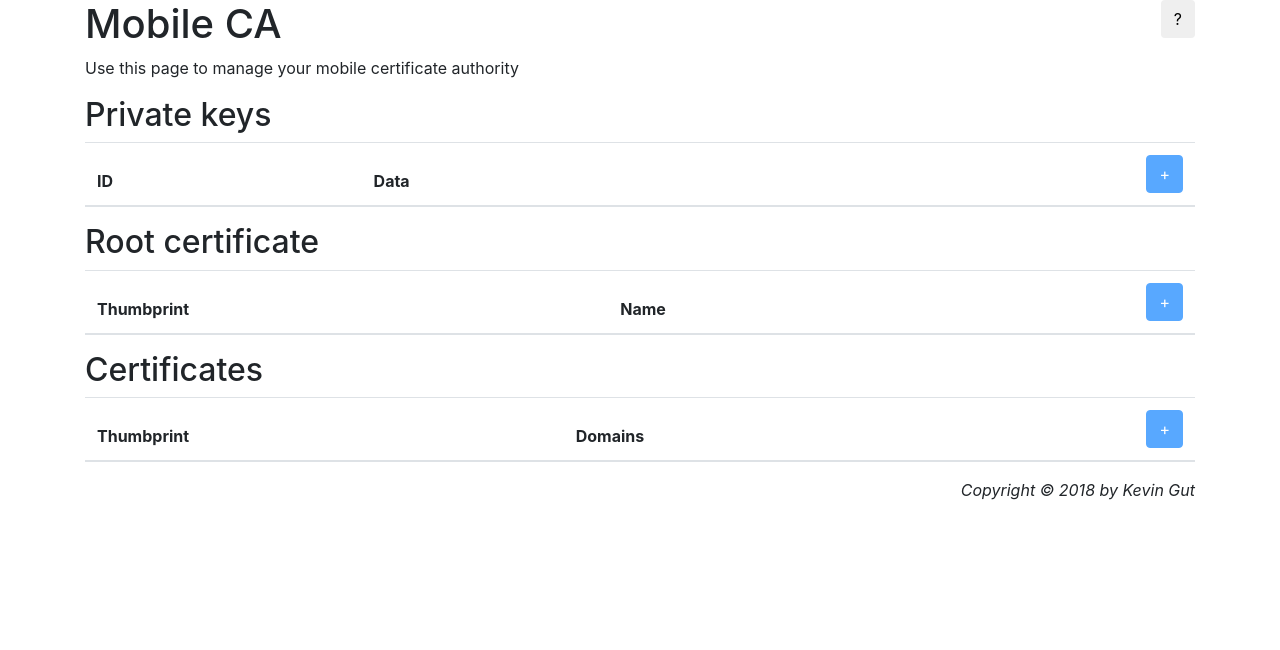
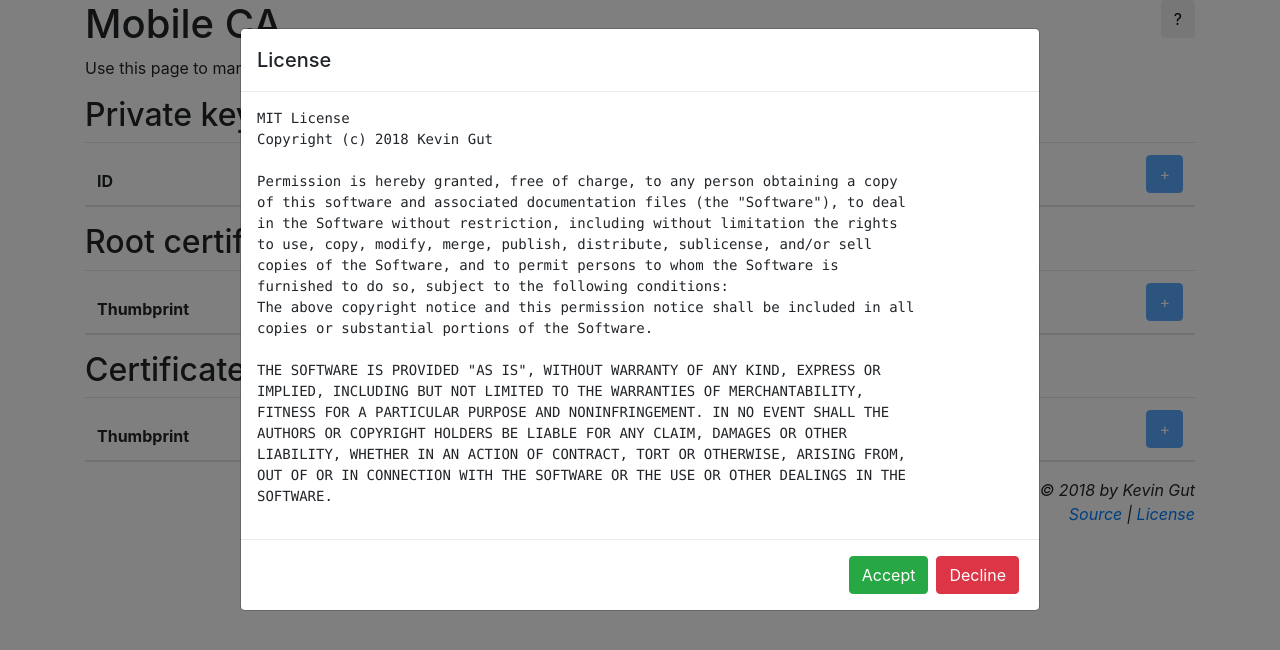
Before and after one commit to AyrA/mobile-ca, a plain HTML site: page mobile-ca/Resources/index.html in a window 1280 px wide. Drawn offline with nearby package versions, Linux system fonts and the light colour scheme; files that its build step writes are made by us from their sources; no server answers.

Commit message:
Adding license window

```diff
--- a/mobile-ca/Resources/api.js
+++ b/mobile-ca/Resources/api.js
@@ -463,12 +463,20 @@ function doConfirm(title, text, cb) {
     $("#modConfirm").modal("show");
 }
 
+function showLic(requireConfirm) {
+    $("#modLicense .btn-success")[!requireConfirm ? "hide" : "show"]();
+    $("#modLicense .btn-danger")[!requireConfirm ? "hide" : "show"]();
+    $("#modLicense .btn-secondary")[requireConfirm ? "hide" : "show"]();
+    $("#modLicense").modal("show");
+}
+
 function toDate(jsonDate) {
     var d = new Date(jsonDate);
     return d.toLocaleDateString() + " " + d.toLocaleTimeString();
 }
 
 document.addEventListener("DOMContentLoaded", function () {
+    var init = function () {
         loadConfig(function () {
             getKeys();
             getCA();
@@ -753,4 +761,22 @@ document.addEventListener("DOMContentLoaded", function () {
             $("#modConfirm").data("result", false);
             $("#modConfirm").modal("hide");
         });
+        $("#lnkLic").on("click", function () { showLic(localStorage.getItem("lic_accept") !== "y"); });
+    };
+
+    if (localStorage.getItem("lic_accept") !== "y") {
+        showLic(true);
+        $("#modLicense .btn-success").on("click", function () {
+            $("#modLicense").modal("hide");
+            localStorage.setItem("lic_accept", "y");
+            init();
         });
+        $("#modLicense .btn-danger").on("click", function () {
+            $("#modLicense").modal("hide");
+            $(".container").html("<h1>License declined</h1><a href=\"/\">Reload</a>");
+        });
+    }
+    else {
+        init();
+    }
+});
--- a/mobile-ca/Resources/index.html
+++ b/mobile-ca/Resources/index.html
@@ -56,7 +56,49 @@
             <tbody></tbody>
         </table>
 
-        <div class="text-right"><i>Copyright &copy; 2018 by Kevin Gut</i></div>
+        <div class="text-right">
+            <i>
+                Copyright &copy; 2018 by Kevin Gut<br />
+                <a target="_blank" rel="noopener" href="https://github.com/AyrA/mobile-ca">Source</a> |
+                <a href="#" id="lnkLic">License</a>
+            </i>
+        </div>
+    </div>
+
+    <div id="modLicense" class="modal" tabindex="-1" role="dialog" data-backdrop="static" data-keyboard="false">
+        <div class="modal-dialog modal-lg" role="document">
+            <div class="modal-content">
+                <div class="modal-header">
+                    <h5 class="modal-title">License</h5>
+                </div>
+                <div class="modal-body">
+                    <pre>MIT License
+Copyright (c) 2018 Kevin Gut
+
+Permission is hereby granted, free of charge, to any person obtaining a copy
+of this software and associated documentation files (the "Software"), to deal
+in the Software without restriction, including without limitation the rights
+to use, copy, modify, merge, publish, distribute, sublicense, and/or sell
+copies of the Software, and to permit persons to whom the Software is
+furnished to do so, subject to the following conditions:
+The above copyright notice and this permission notice shall be included in all
+copies or substantial portions of the Software.
+
+THE SOFTWARE IS PROVIDED "AS IS", WITHOUT WARRANTY OF ANY KIND, EXPRESS OR
+IMPLIED, INCLUDING BUT NOT LIMITED TO THE WARRANTIES OF MERCHANTABILITY,
+FITNESS FOR A PARTICULAR PURPOSE AND NONINFRINGEMENT. IN NO EVENT SHALL THE
+AUTHORS OR COPYRIGHT HOLDERS BE LIABLE FOR ANY CLAIM, DAMAGES OR OTHER
+LIABILITY, WHETHER IN AN ACTION OF CONTRACT, TORT OR OTHERWISE, ARISING FROM,
+OUT OF OR IN CONNECTION WITH THE SOFTWARE OR THE USE OR OTHER DEALINGS IN THE
+SOFTWARE.</pre>
+                </div>
+                <div class="modal-footer">
+                    <button type="button" class="btn btn-success">Accept</button>
+                    <button type="button" class="btn btn-danger">Decline</button>
+                    <button type="button" class="btn btn-secondary" data-dismiss="modal">OK</button>
+                </div>
+            </div>
+        </div>
     </div>
 
     <div id="modHelp" class="modal" tabindex="-1" role="dialog">
```
Lines whose indentation alone changed are shown as unchanged.
